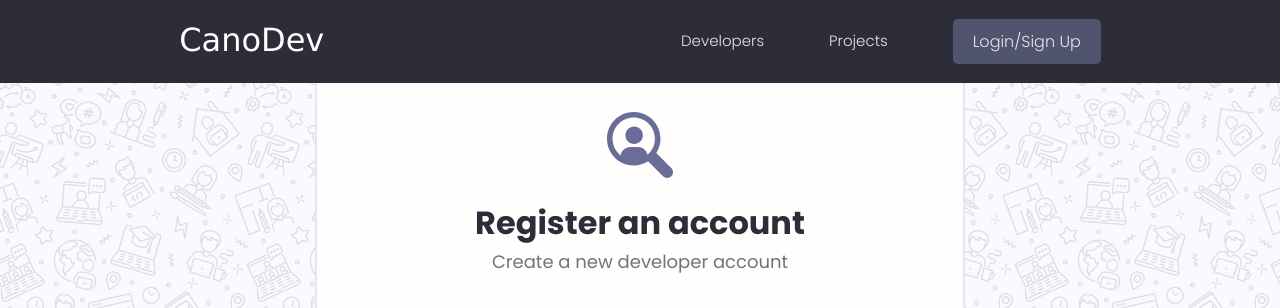
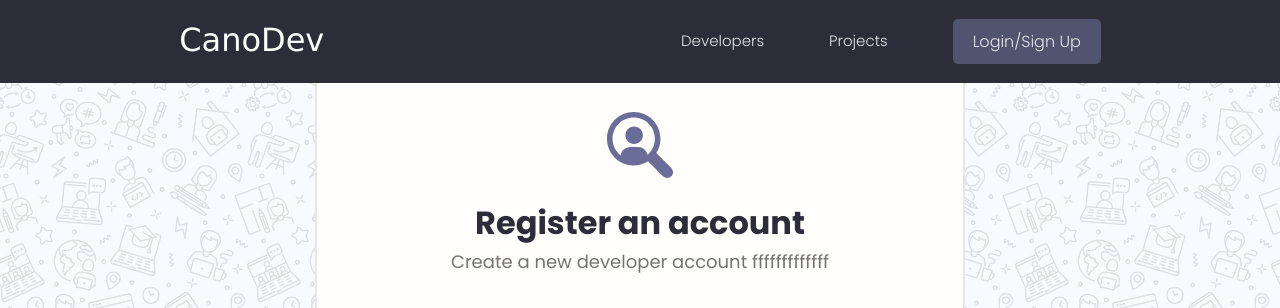
Before and after one commit to carellihoula/PPE1_CanoDev, a Django app: page /register/ in a window 1280 px wide. Shown: the top 308 px of the page. Run offline with Django 4.2, Linux system fonts and the light colour scheme; some libraries are stand-ins or nearby versions.

Commit message:
settings

```diff
--- a/user/templates/user/login_register.html
+++ b/user/templates/user/login_register.html
@@ -14,7 +14,7 @@
           <img src="{% static 'images/icon.svg' %}" alt="icon" />
         </a>
         <h3>Register an account</h3>
-        <p>Create a new developer account</p>
+        <p>Create a new developer account fffffffffffff</p>
       </div>
 
       <form method="POST" action="{%url 'register'%}" class="form auth__form">
```
